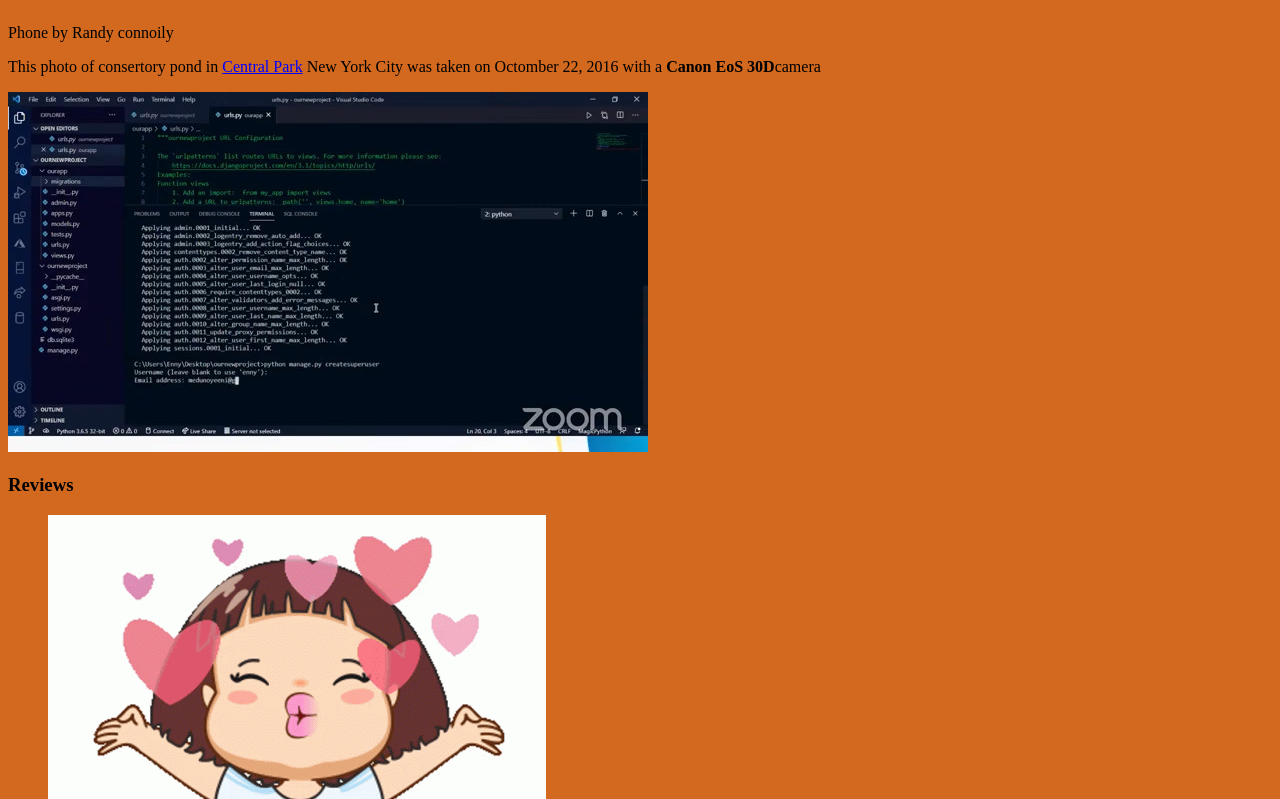
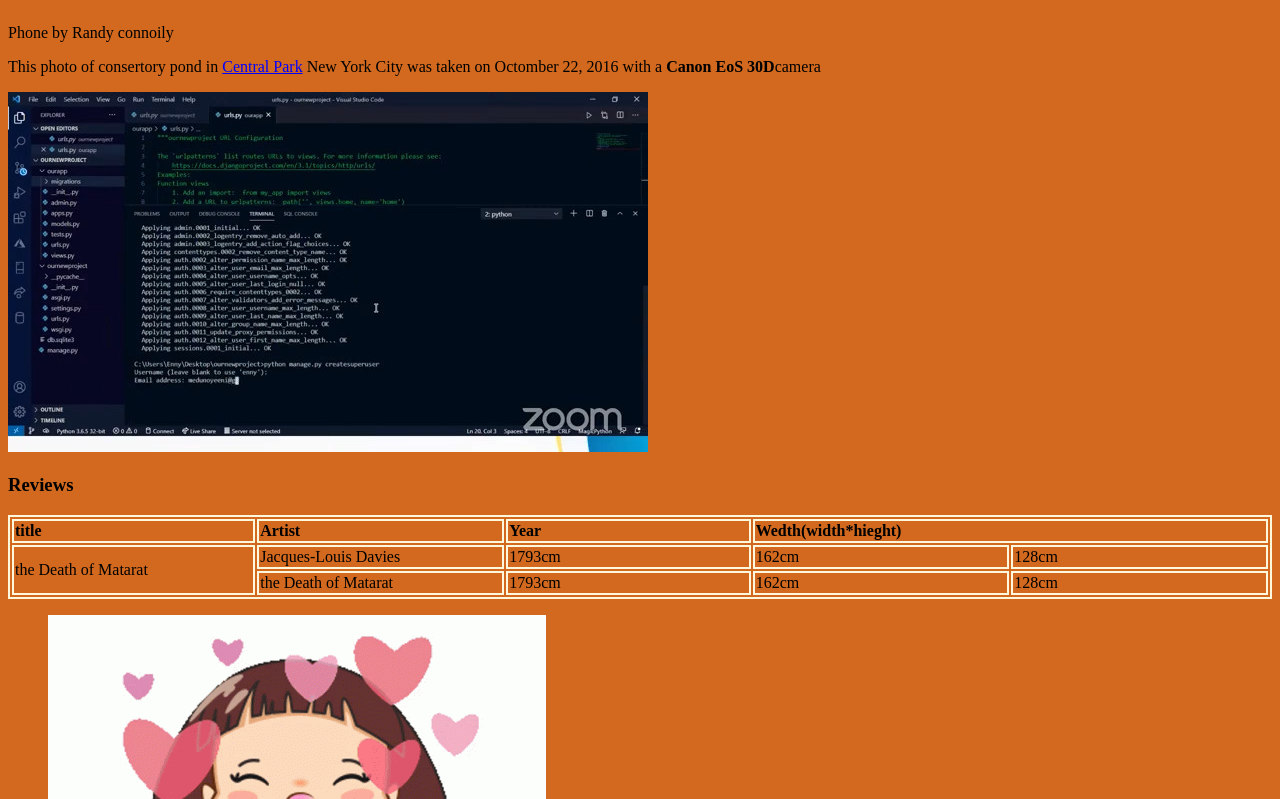
Before and after one commit to popsoft01/FrontEnd_Task, a plain HTML site: page classwork/index.html in a window 1280 px wide. Shown: the part 378-1177 px from the top of the page. Drawn offline with Linux system fonts and the light colour scheme.

Commit message:
new work

```diff
--- a/classwork/css/styling.css
+++ b/classwork/css/styling.css
@@ -30,3 +30,13 @@
 a:active{
     background-color: yellow;
 }
+table{
+    border: 2px solid cornsilk;
+    text-align: justify;
+
+}
+tr,td,th{
+    border: 2px solid cornsilk;
+    text-align: justify;
+    width: 680px;
+}
--- a/classwork/index.html
+++ b/classwork/index.html
@@ -14,10 +14,12 @@
         </span>
         <span style="display: inline-block; margin-top: 0;">
         <h1 class="begin">Fundamentals of Web Development</h1>
+
         <ul>
             <li><a href="index.html">Home</a></li>
             <li><a href="browse.html">Browse</a></li>
             <li><a href="about.html">About us</a></li>
+
         </ul>
         </span>
 
@@ -28,6 +30,29 @@
 <p>This photo of consertory pond in <a href="http://ww>centralpark.com/">Central Park</a> New York City was taken on Octomber 22, 2016 with a <strong>Canon EoS 30D</strong>camera</p>
   <img src="img/celluloid-shot0001.jpg" alt="">
   <h3>Reviews</h3>
+  <table>
+      <tr>
+          <th>title</th>
+          <th>Artist</th>
+          <th>Year</th>
+          <th colspan="2">Wedth(width*hieght)</th>
+
+      </tr>
+    <tr>
+        <td rowspan="2">the Death of Matarat</td>
+        <td>Jacques-Louis Davies</td>
+        <td>1793cm</td>
+        <td>162cm</td>
+        <td>128cm</td>
+    </tr>
+    <tr>
+        <td>the Death of Matarat</td>
+        <!-- <td>Jacques-Louis Davies</td> -->
+        <td>1793cm</td>
+        <td>162cm</td>
+        <td>128cm</td>
+    </tr>
+</table>
   <div>
       <figure>
           <img src="img/abc1384a20170a315274db9d19a5fe7f.gif" alt="">
```
